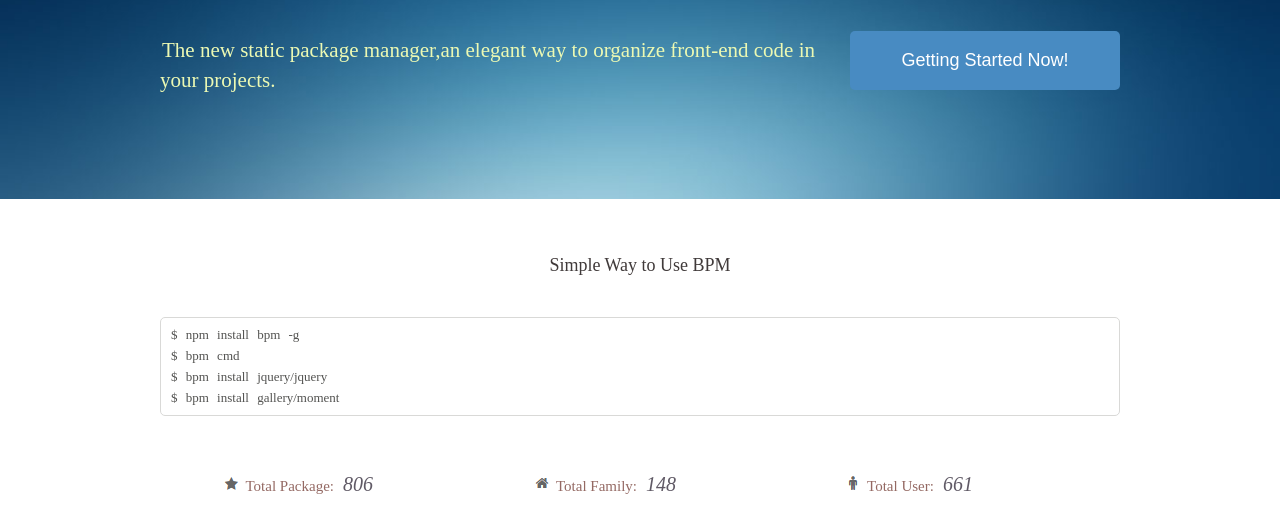
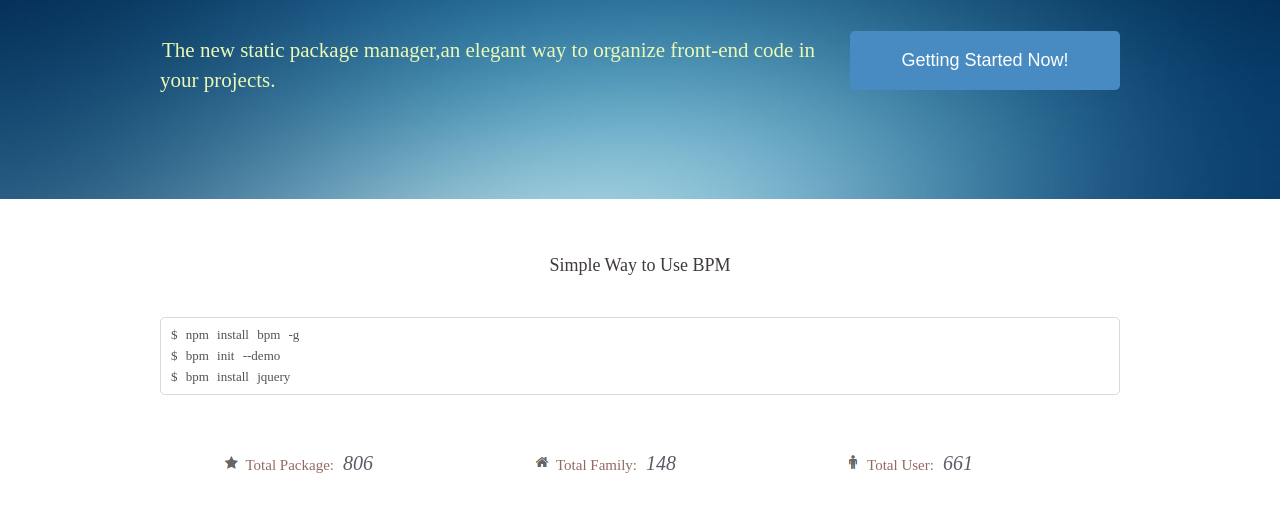
Before and after one commit to femvc/bpmjs, a website: page bin/public/index.html in a window 1280 px wide. Shown: the part 239-758 px from the top of the page. Drawn offline with Linux system fonts and the light colour scheme.

Commit message:
Signed-off-by: wanghaiyang@hujiang.com <wanghaiyang@hujiang.com>

```diff
--- a/bin/public/index.html
+++ b/bin/public/index.html
@@ -37,9 +37,8 @@
                 <h3 class="use_title">Simple Way to Use BPM</h3>
                 <ul class="use_step">
                     <li>$ npm install bpm -g</li>
-                    <li>$ bpm cmd</li>
-                    <li>$ bpm install jquery/jquery</li>
-                    <li>$ bpm install gallery/moment</li>
+                    <li>$ bpm init --demo</li>
+                    <li>$ bpm install jquery</li>
                 </ul>
             </div>
         </div>
```
